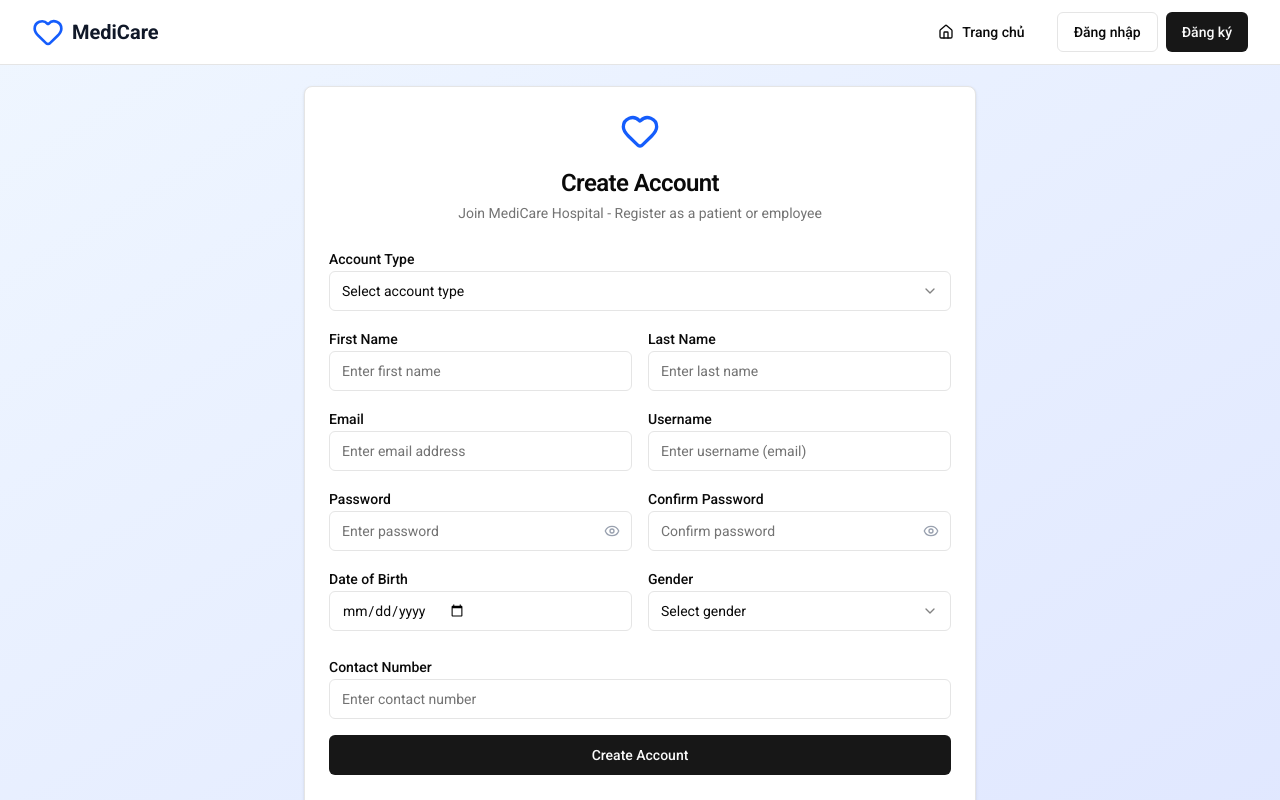
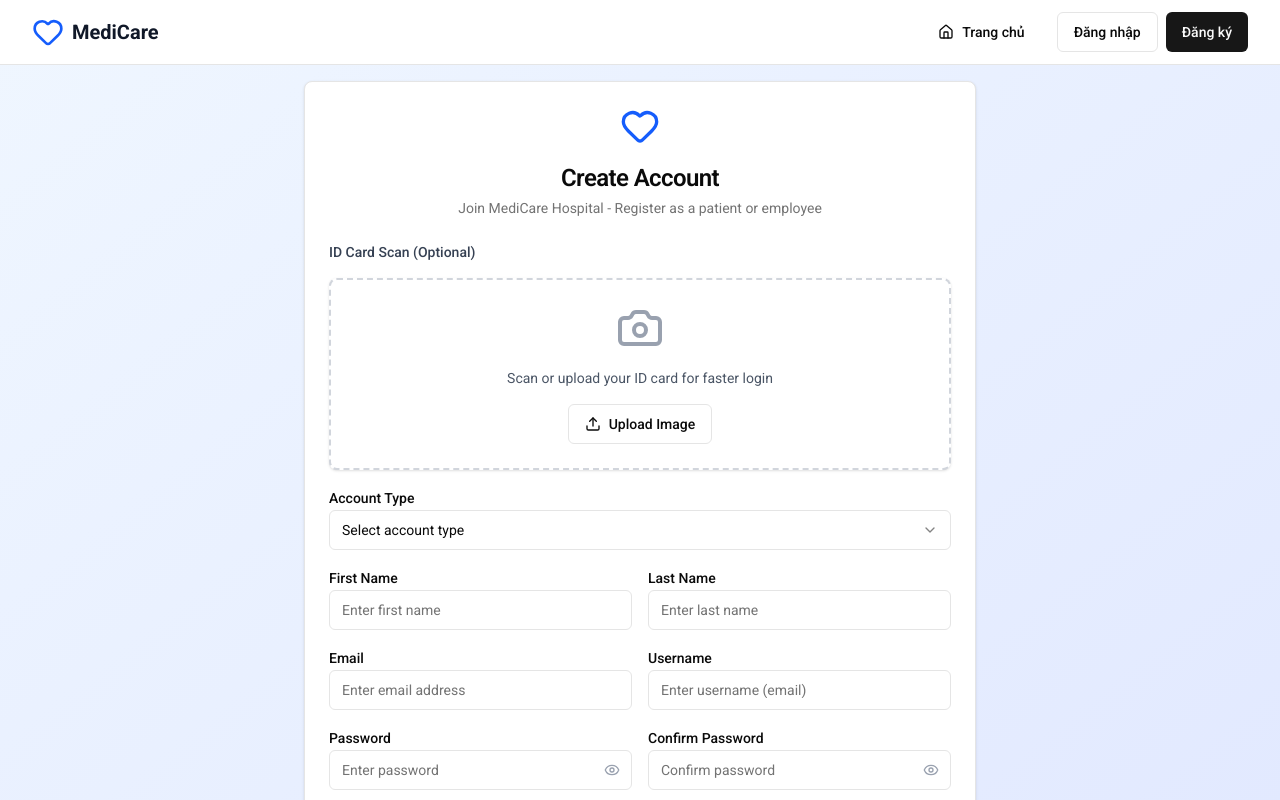
Before and after one commit to dont-wait/hospital-management-system, a Next.js app in the folder client/: page /register in a window 1280 px wide. Shown: the top 800 px of the page. Built offline with nearby package versions, Linux system fonts and the light colour scheme.

Commit message:
refactor: add id card scanner into register form

```diff
--- a/client/src/app/(auth)/register/page.tsx
+++ b/client/src/app/(auth)/register/page.tsx
@@ -24,6 +24,7 @@ import {
   SelectValue,
 } from "@/components/ui/select";
 import { Checkbox } from "@/components/ui/checkbox";
+import { IdCardScanner } from "@/components/IdCardScanner";
 import { useAuth } from "@/contexts/AuthContext";
 import { Loader2, Heart, Eye, EyeOff } from "lucide-react";
 
@@ -94,6 +95,7 @@ type RegisterFormData = z.infer<typeof registerSchema>;
 export default function RegisterPage() {
   const [showPassword, setShowPassword] = useState(false);
   const [showConfirmPassword, setShowConfirmPassword] = useState(false);
+  const [idCardFile, setIdCardFile] = useState<File | undefined>();
   const { register: registerUser, isLoading } = useAuth();
   const router = useRouter();
 
@@ -131,6 +133,10 @@ export default function RegisterPage() {
         </CardHeader>
         <CardContent className="space-y-6">
           <form onSubmit={handleSubmit(onSubmit)} className="space-y-4">
+            <IdCardScanner
+              onCardScanned={setIdCardFile}
+              scannedFile={idCardFile}
+            />
             {/* User Type Selection */}
             <div className="space-y-2">
               <Label>Account Type</Label>
```
